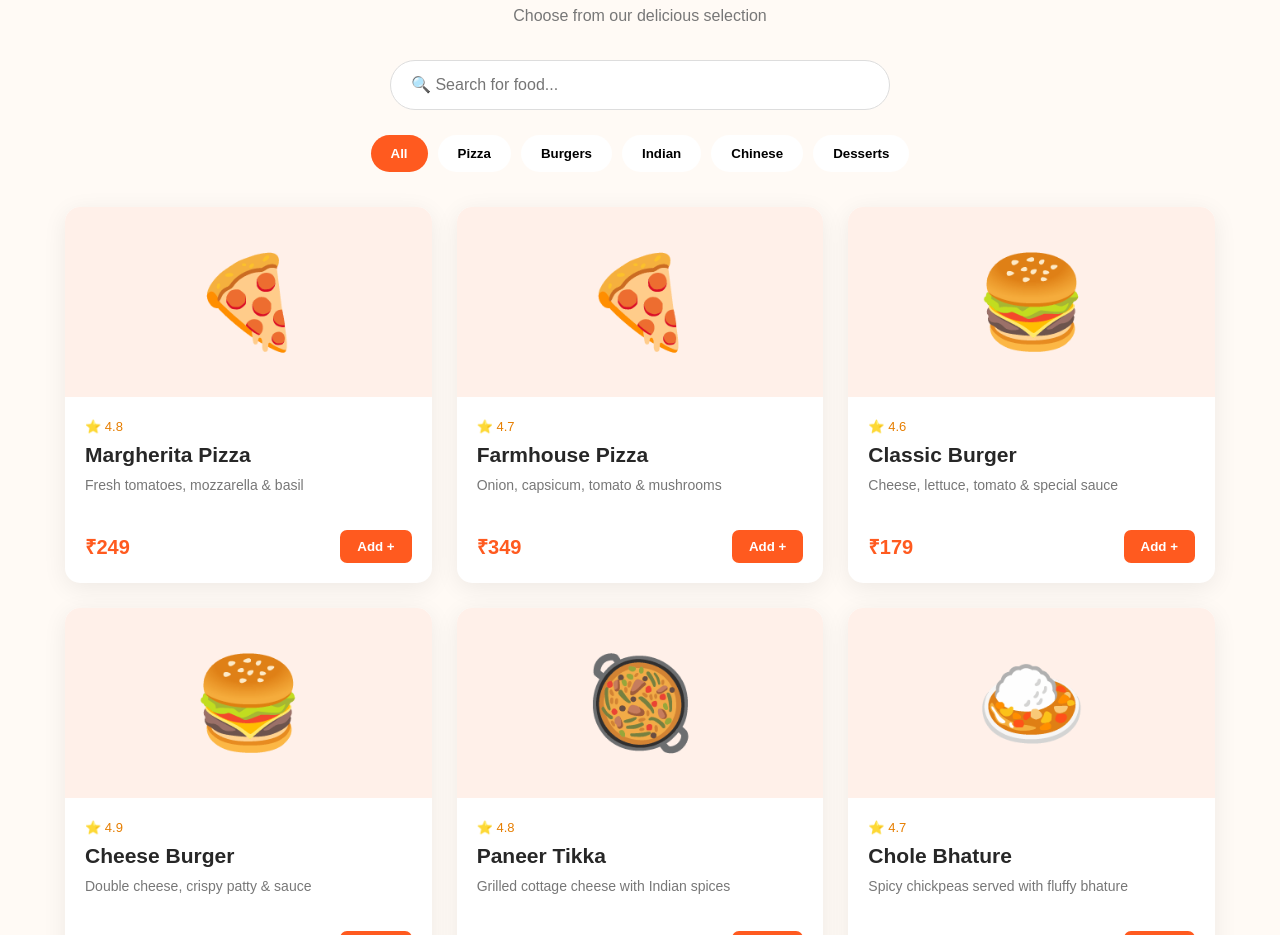
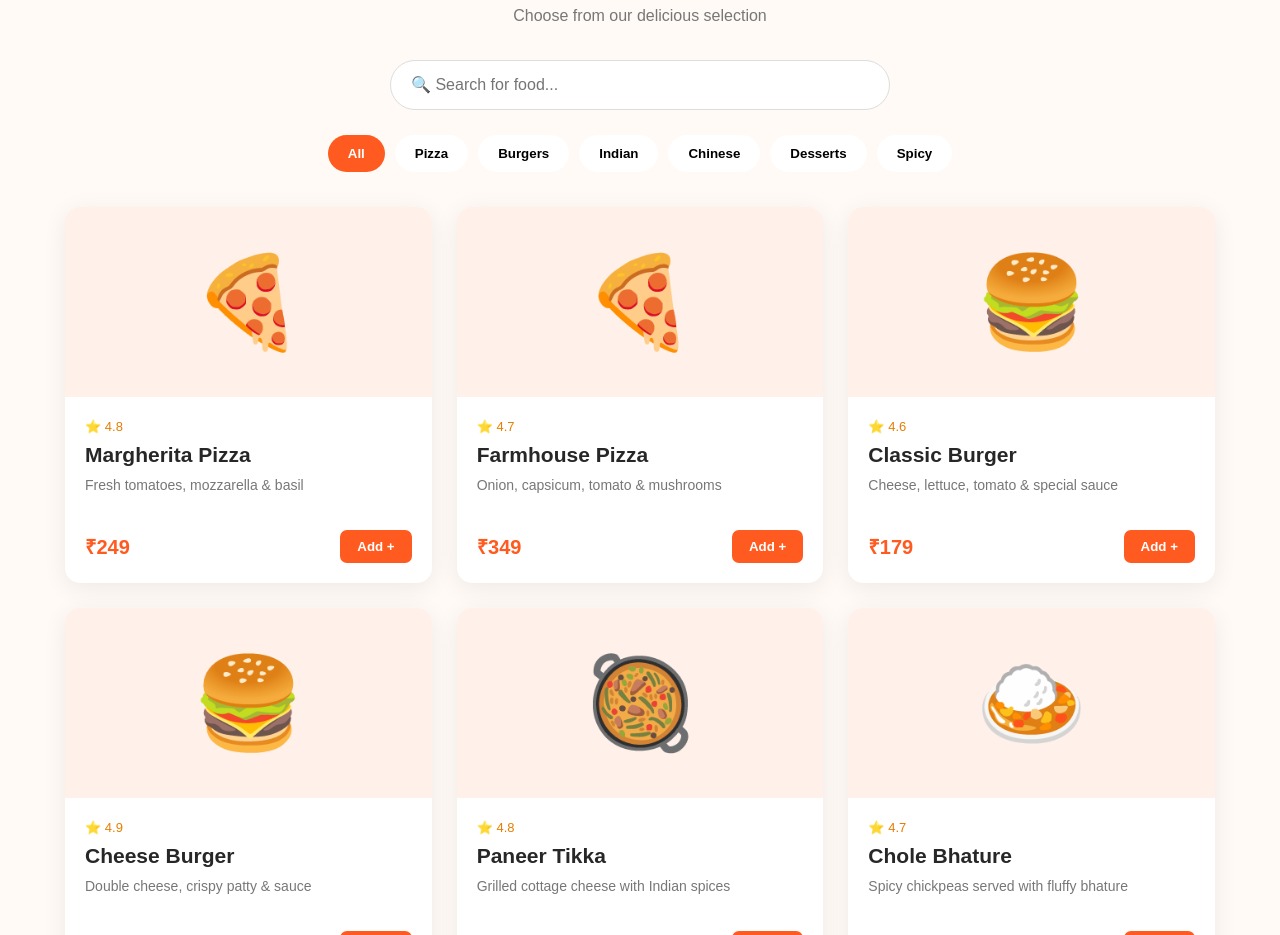
Before and after one commit to simranjeet08681-oss/online-food-ordering-system, a plain HTML site: page index.html in a window 1280 px wide. Shown: the part 1104-2039 px from the top of the page. Drawn offline with Linux system fonts and the light colour scheme.

Commit message:
Update index.html

```diff
--- a/index.html
+++ b/index.html
@@ -121,6 +121,7 @@
         <button onclick="filterFood('indian')" class="category">Indian</button>
         <button onclick="filterFood('chinese')" class="category">Chinese</button>
         <button onclick="filterFood('dessert')" class="category">Desserts</button>
+        <button onclick="filterFood('spicy')" class="category">Spicy</button>
     </div>
 
 
```
